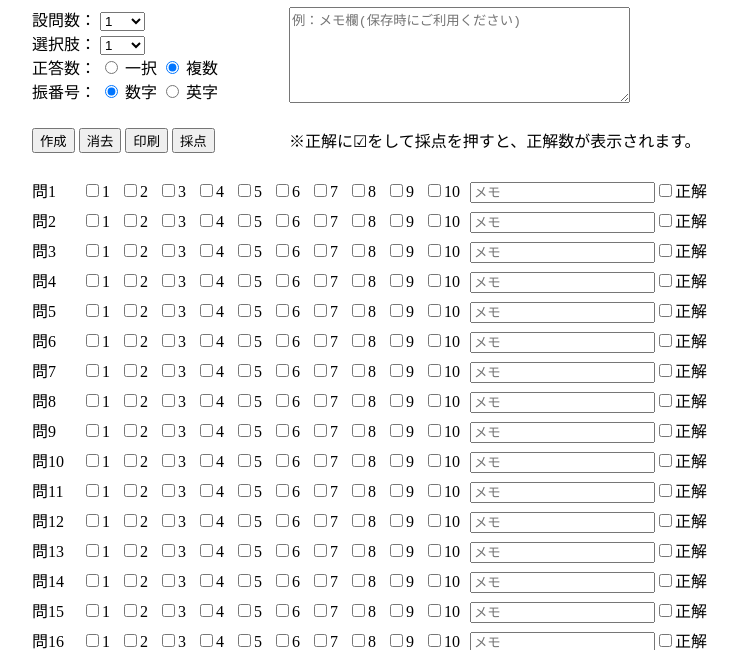
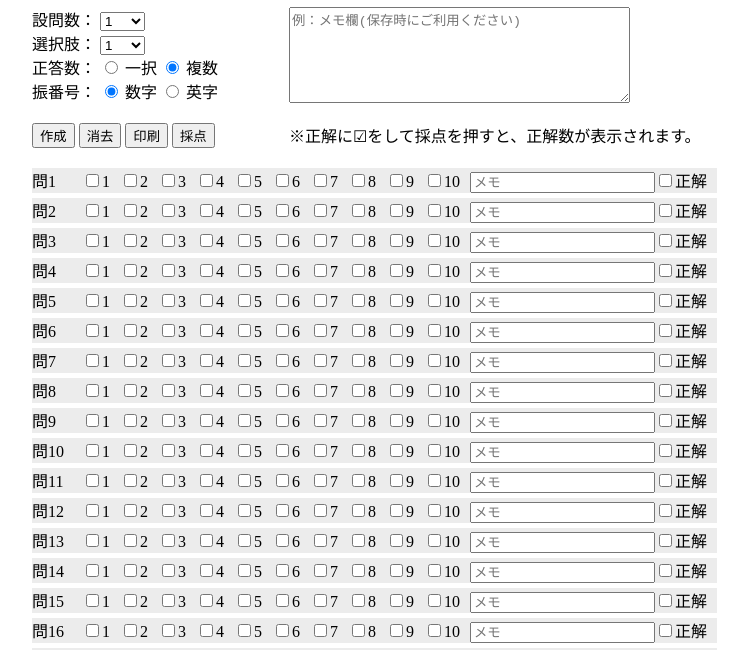
Before and after one commit to katayamahide/marksheet, a plain HTML site: page index.html in a window 1280 px wide. Shown: the part 121-771 px from the top of the page, without its empty margins (208-956 px from the left). Drawn offline with Linux system fonts and the light colour scheme.

Commit message:
background

```diff
--- a/style.css
+++ b/style.css
@@ -70,8 +70,9 @@
    margin-right: auto;
  }
 
- main div {
-   /* background-color: rgb(236, 236, 236); */
+ #target div {
+   display: inline-block;
+   background-color: rgb(236, 236, 236);
    margin: 0 3px 5px 0;
    width: auto;
  }
```
